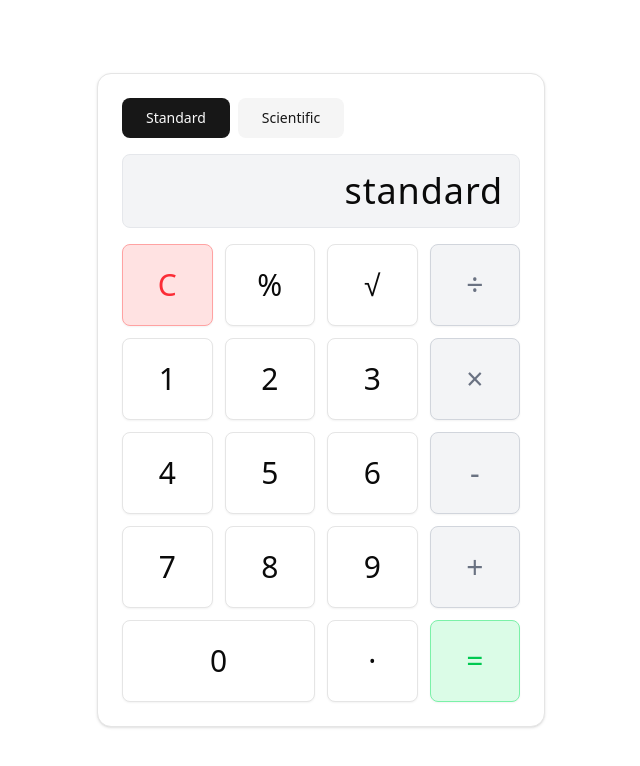
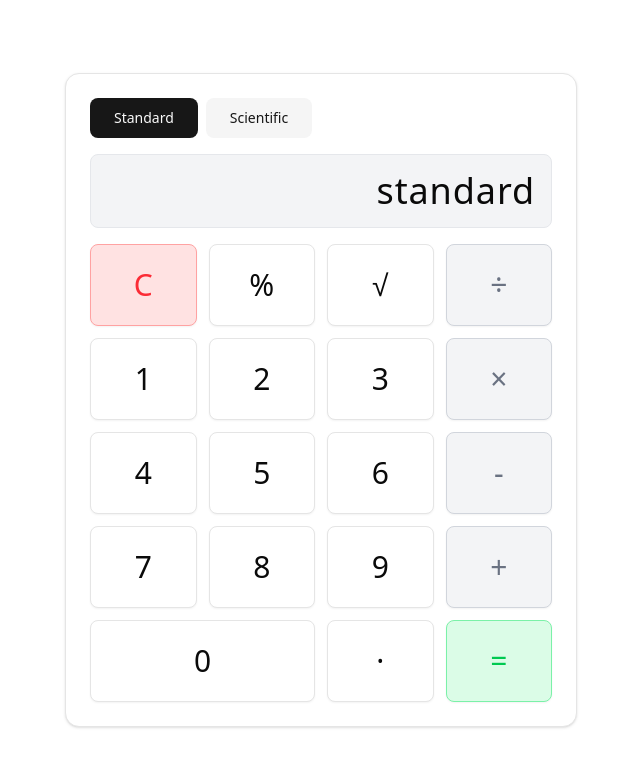
Before and after one commit to dominikw123/portfolio.calculator-app, a React (Vite) app: page / in a window 1280 px wide. Shown: the top 766 px of the page, without its empty margins (319-959 px from the left). Built offline with nearby package versions, Linux system fonts and the light colour scheme.

Commit message:
fix: wrapper max width

```diff
--- a/src/components/CalculatorWrapper.tsx
+++ b/src/components/CalculatorWrapper.tsx
@@ -2,7 +2,7 @@ import { Card, CardContent } from "@/components/ui/card";
 
 export default function CalculatorWrapper({ children }: { children: React.ReactNode; }) {
   return (
-    <Card className="w-full max-w-md">
+    <Card className="w-full max-w-lg">
       <CardContent className="flex flex-col gap-4">
         {children}
       </CardContent>
```
